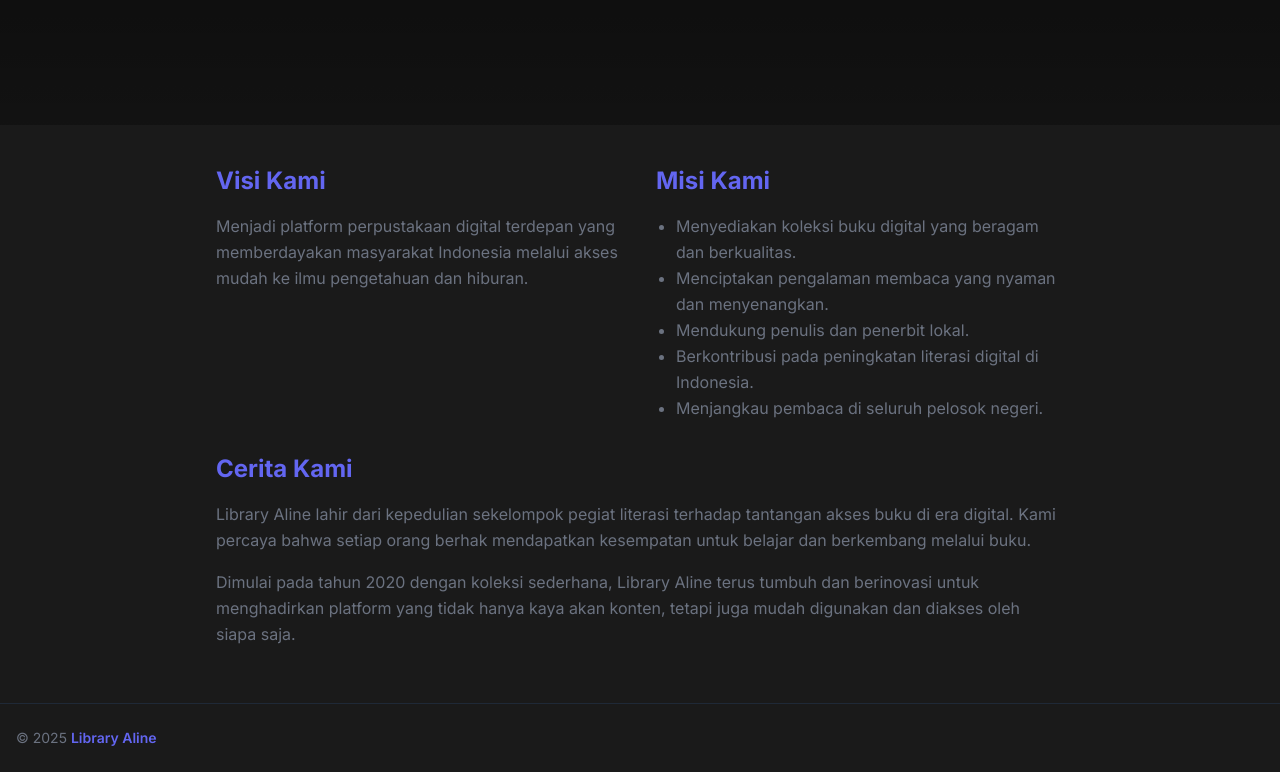
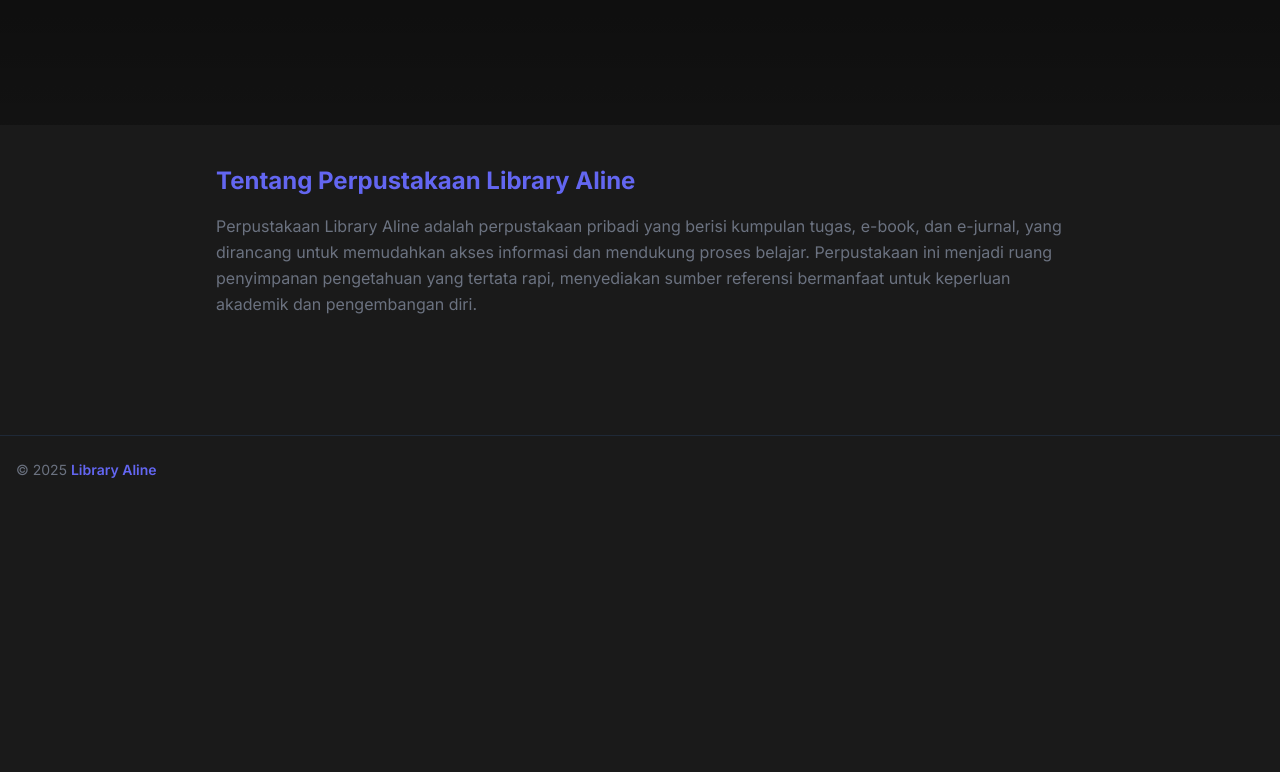
Before and after one commit to alinenajwa05/alinenajwa05.github.io, a plain HTML site: page tentang.html in a window 1280 px wide. Shown: the part 296-1068 px from the top of the page. After the commit the page ends 800 px from the top, so only its background shows below. Drawn offline with nearby package versions, Linux system fonts and the light colour scheme.

Commit message:
Add files via upload

```diff
--- a/tentang.html
+++ b/tentang.html
@@ -145,43 +145,17 @@
       <main
         class="max-w-4xl mx-auto px-6 py-10 grid grid-cols-1 md:grid-cols-2 gap-8"
       >
-        <div class="scroll-animate">
-          <h2 class="text-2xl font-bold text-primary mb-4">Visi Kami</h2>
+        <div class="scroll-animate md:col-span-2">
+          <h2 class="text-2xl font-bold text-primary mb-4">
+            Tentang Perpustakaan Library Aline
+          </h2>
           <p class="text-graySecondary mb-4 leading-relaxed">
-            Menjadi platform perpustakaan digital terdepan yang memberdayakan
-            masyarakat Indonesia melalui akses mudah ke ilmu pengetahuan dan
-            hiburan.
-          </p>
-        </div>
-        <div class="scroll-animate" style="animation-delay: 0.2s">
-          <h2 class="text-2xl font-bold text-primary mb-4">Misi Kami</h2>
-          <ul class="list-disc pl-5 text-graySecondary leading-relaxed">
-            <li>
-              Menyediakan koleksi buku digital yang beragam dan berkualitas.
-            </li>
-            <li>
-              Menciptakan pengalaman membaca yang nyaman dan menyenangkan.
-            </li>
-            <li>Mendukung penulis dan penerbit lokal.</li>
-            <li>
-              Berkontribusi pada peningkatan literasi digital di Indonesia.
-            </li>
-            <li>Menjangkau pembaca di seluruh pelosok negeri.</li>
-          </ul>
-        </div>
-        <div class="scroll-animate md:col-span-2">
-          <h2 class="text-2xl font-bold text-primary mb-4">Cerita Kami</h2>
-          <p class="text-graySecondary mb-4 leading-relaxed">
-            Library Aline lahir dari kepedulian sekelompok pegiat literasi
-            terhadap tantangan akses buku di era digital. Kami percaya bahwa
-            setiap orang berhak mendapatkan kesempatan untuk belajar dan
-            berkembang melalui buku.
-          </p>
-          <p class="text-graySecondary mb-4 leading-relaxed">
-            Dimulai pada tahun 2020 dengan koleksi sederhana, Library Aline
-            terus tumbuh dan berinovasi untuk menghadirkan platform yang tidak
-            hanya kaya akan konten, tetapi juga mudah digunakan dan diakses oleh
-            siapa saja.
+            Perpustakaan Library Aline adalah perpustakaan pribadi yang berisi
+            kumpulan tugas, e-book, dan e-jurnal, yang dirancang untuk
+            memudahkan akses informasi dan mendukung proses belajar.
+            Perpustakaan ini menjadi ruang penyimpanan pengetahuan yang tertata
+            rapi, menyediakan sumber referensi bermanfaat untuk keperluan
+            akademik dan pengembangan diri.
           </p>
         </div>
       </main>
```
